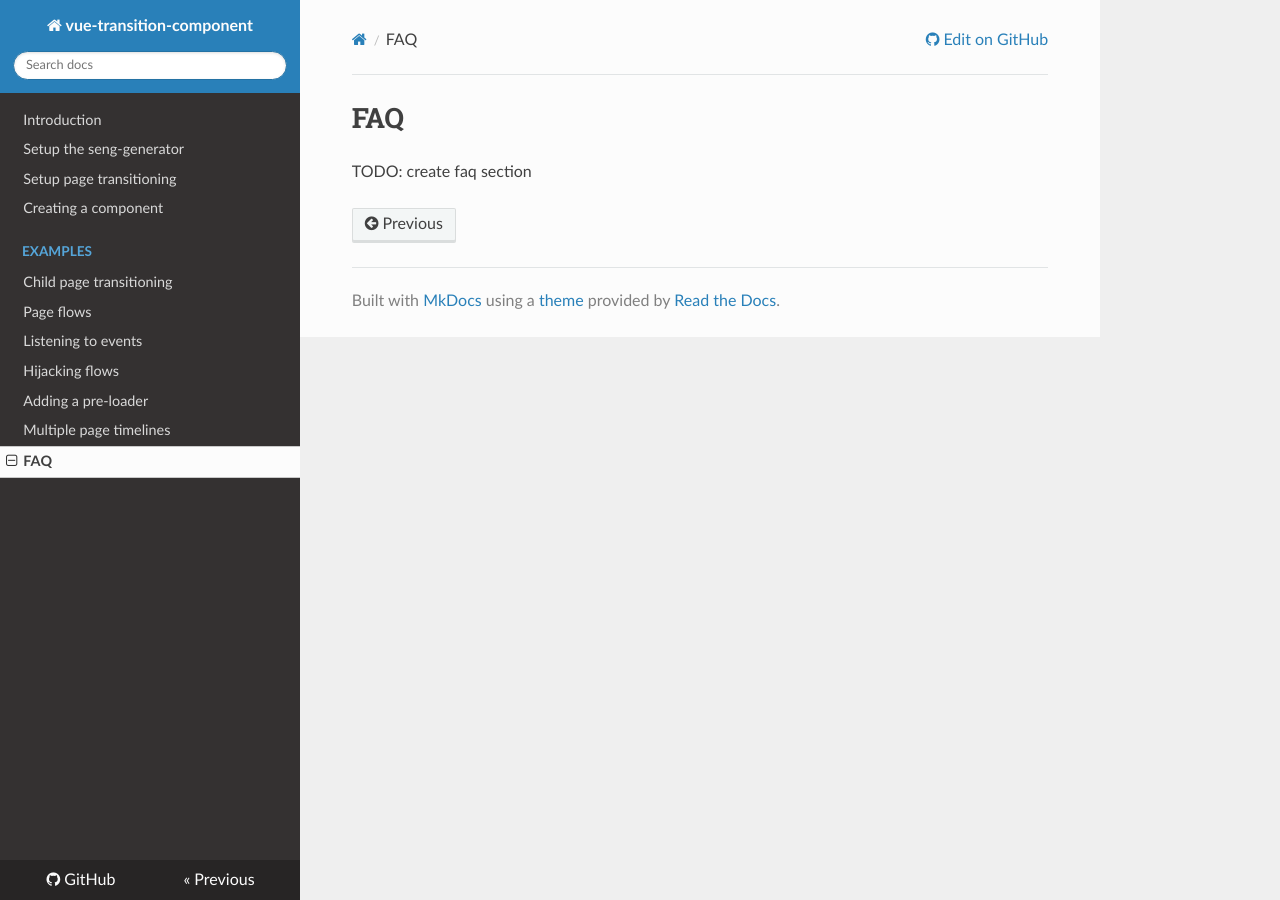
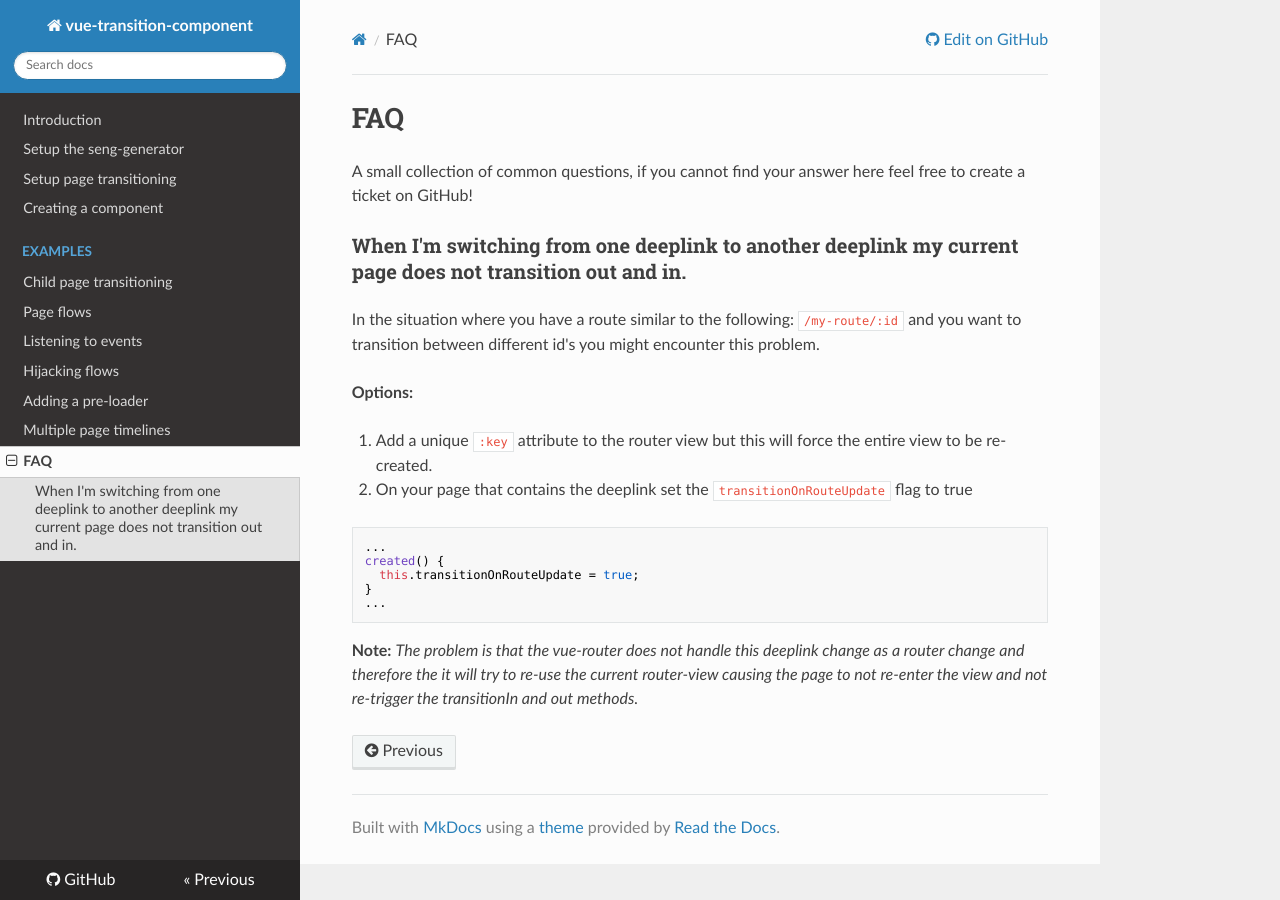
Before and after one commit to larsvanbraam/vue-transition-component, an MkDocs documentation site: the page built from docs/general/docs/faq.md, in a window 1280 px wide. Built offline with MkDocs 1.6.1, drawn with Linux system fonts in a browser that asks for light colours; nearby versions of some CDN libraries.

Commit message:
Update the faq to include an example on the transitionOnRouteUpdate flag

````diff
--- a/docs/general/docs/faq.md
+++ b/docs/general/docs/faq.md
@@ -1,2 +1,21 @@
 # FAQ
-TODO: create faq section
+A small collection of common questions, if you cannot find your answer here feel free to create a ticket on GitHub!
+
+### When I'm switching from one deeplink to another deeplink my current page does not transition out and in.
+In the situation where you have a route similar to the following: `/my-route/:id` and you want to transition between
+different id's you might encounter this problem.
+
+**Options:**
+
+1. Add a unique `:key` attribute to the router view but this will force the entire view to be re-created.
+2. On your page that contains the deeplink set the `transitionOnRouteUpdate` flag to true
+
+```typescript
+...
+created() {
+  this.transitionOnRouteUpdate = true;
+}
+...
+```
+
+**Note:** _The problem is that the vue-router does not handle this deeplink change as a router change and therefore the it will try to re-use the current router-view causing the page to not re-enter the view and not re-trigger the transitionIn and out methods._
````
